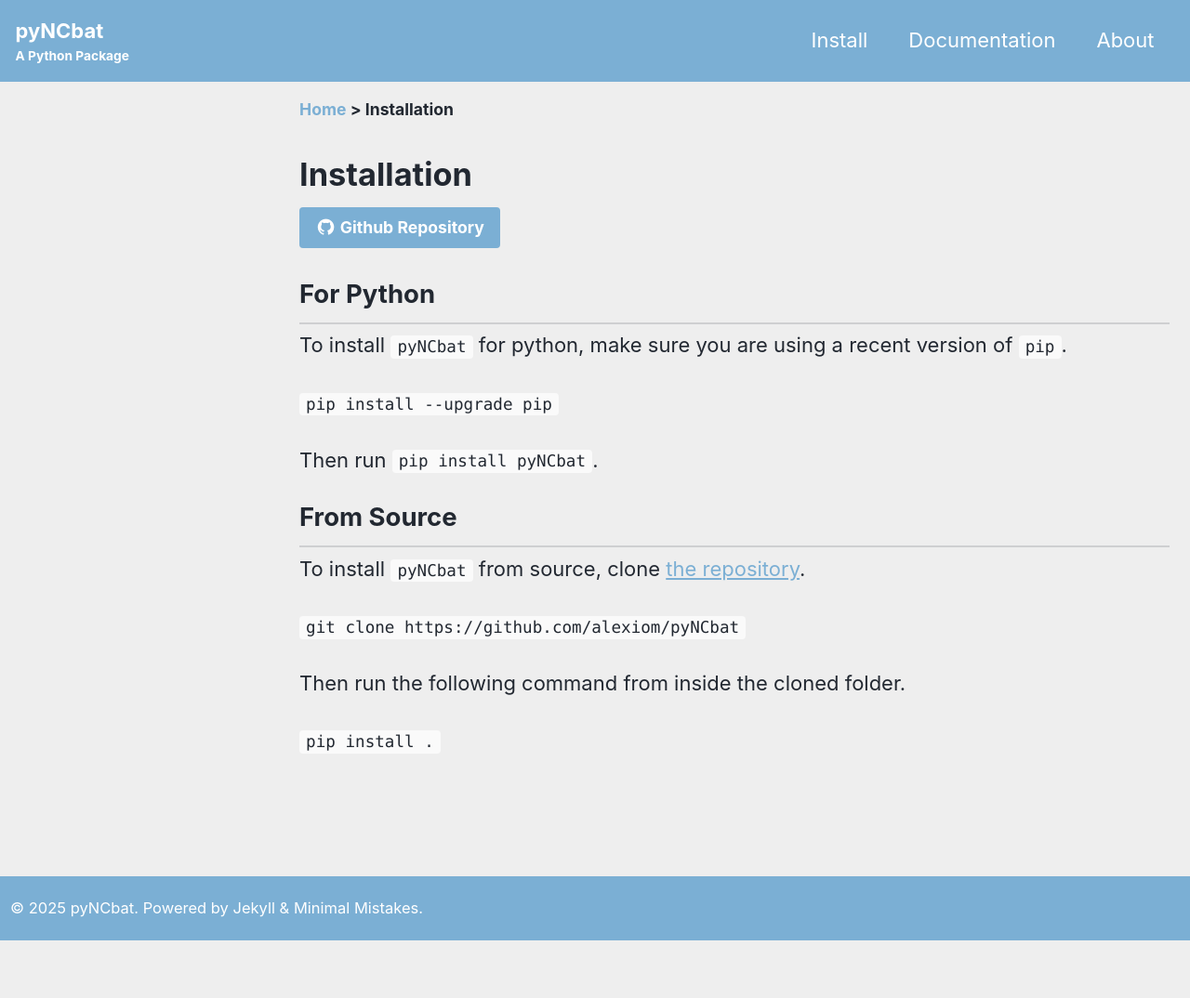
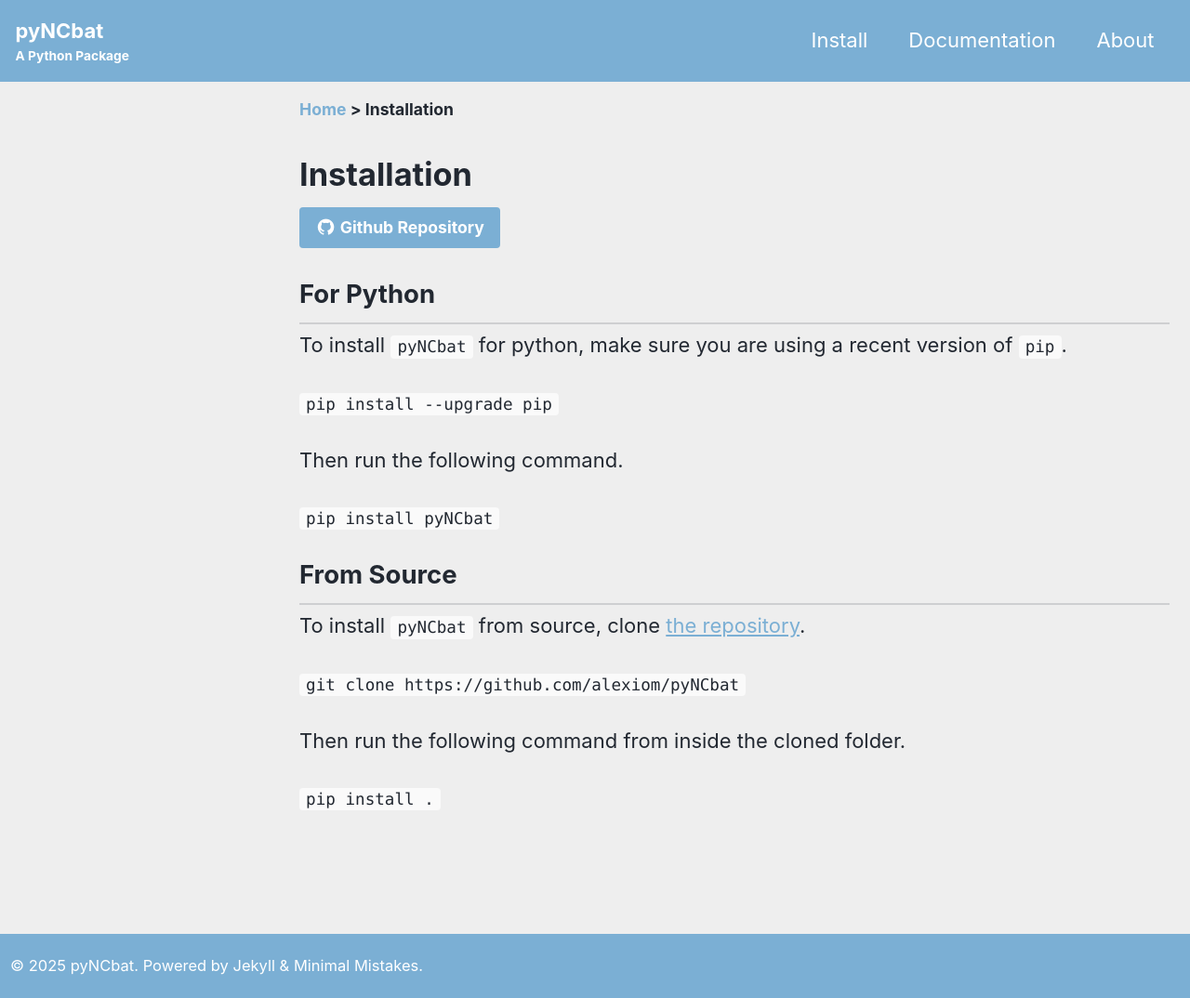
Before and after one commit to alexiom/pyNCbat, a Jekyll site: the page built from docs/_pages/install.md, in a window 1280 px wide. Shown: the whole page at 93% size. Built offline with Jekyll 4.4.1, drawn with Linux system fonts in a browser that asks for light colours; cached includes are drawn as plain includes; before the commit the page ends 1012 px from its top, so only the background shows below that.

Commit message:
Update install.md

````diff
--- a/docs/_pages/install.md
+++ b/docs/_pages/install.md
@@ -12,7 +12,9 @@
 
 ```pip install --upgrade pip```
 
-Then run ```pip install pyNCbat```.
+Then run the following command.
+
+```pip install pyNCbat```
 
 ## From Source
 
````
